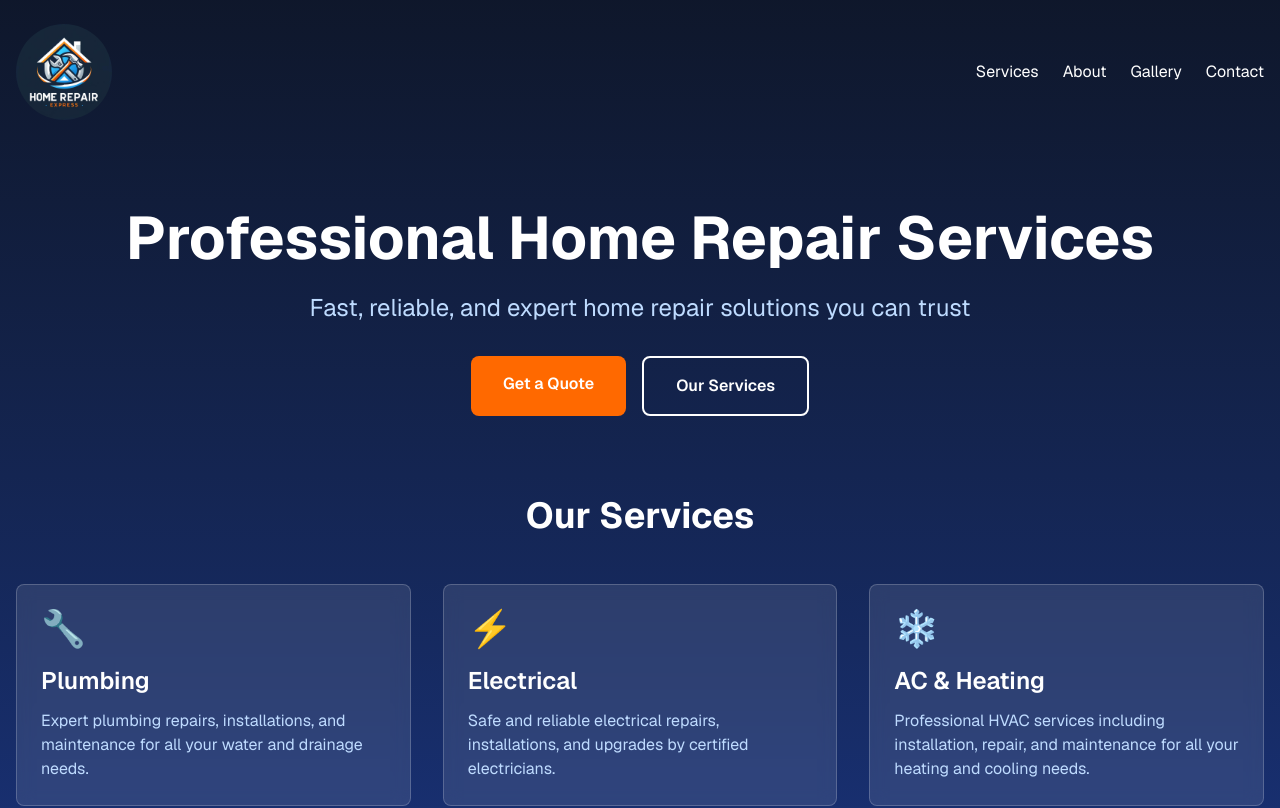
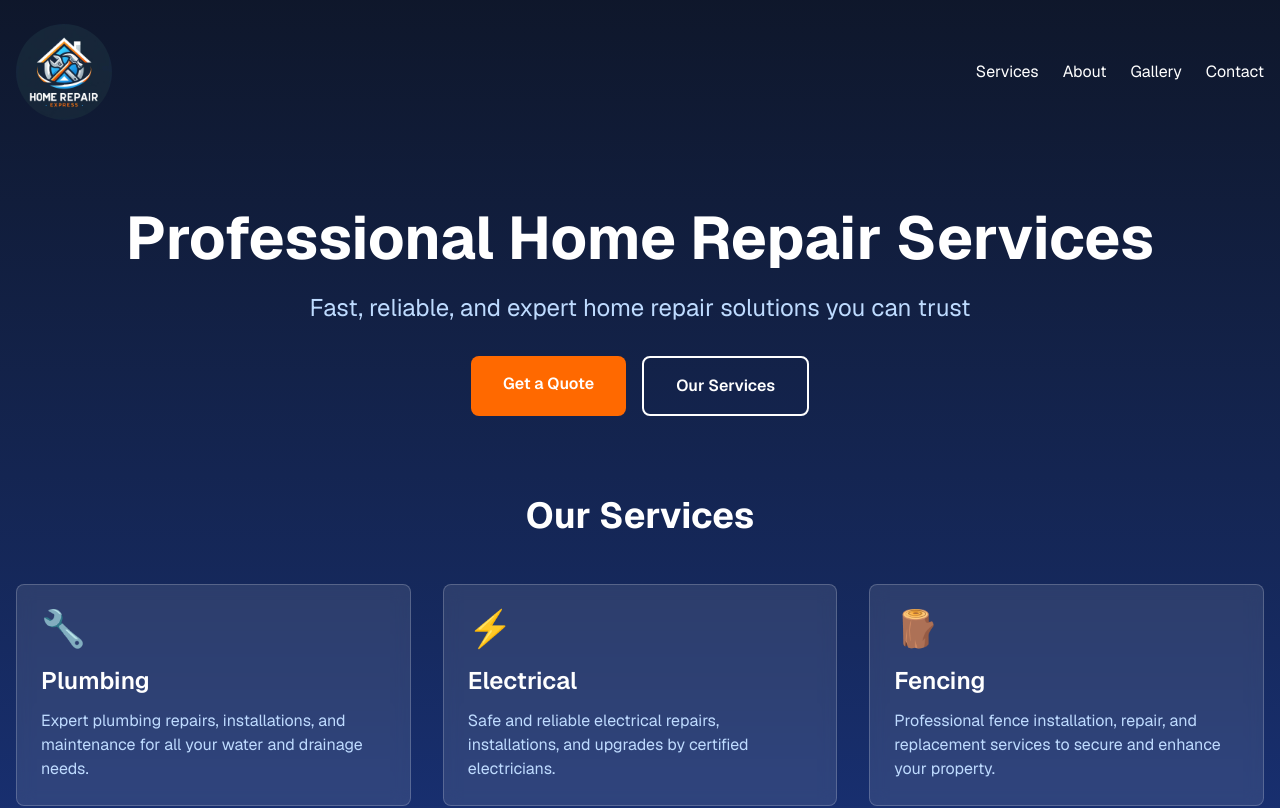
Before and after one commit to MauricioRojasCareers/home-repair-express, a Next.js app: page / in a window 1280 px wide. Shown: the top 808 px of the page. Built offline with nearby package versions, Linux system fonts and the light colour scheme; no server answers.

Commit message:
Feature: remove ac stuff

```diff
--- a/app/gallery/page.tsx
+++ b/app/gallery/page.tsx
@@ -2,14 +2,6 @@ import Image from "next/image";
 import Link from "next/link";
 
 const galleryImages = [
-  {
-    src: "/gallery/air-condition-special.jpeg",
-    alt: "Home Repair Express Work",
-  },
-  {
-    src: "/gallery/IMG_7623.jpeg",
-    alt: "Home Repair Express Work",
-  },
   {
     src: "/gallery/IMG_7106.jpeg",
     alt: "Home Repair Express Work",
--- a/app/page.tsx
+++ b/app/page.tsx
@@ -95,16 +95,6 @@ export default function Home() {
               <p className="text-blue-200">
                 Safe and reliable electrical repairs, installations, and
                 upgrades by certified electricians.
-              </p>
-            </div>
-            <div className="bg-white/10 backdrop-blur-sm rounded-lg p-6 border border-white/20">
-              <div className="text-4xl mb-4">❄️</div>
-              <h3 className="text-2xl font-semibold text-white mb-3">
-                AC & Heating
-              </h3>
-              <p className="text-blue-200">
-                Professional HVAC services including installation, repair, and
-                maintenance for all your heating and cooling needs.
               </p>
             </div>
             <div className="bg-white/10 backdrop-blur-sm rounded-lg p-6 border border-white/20">
```
